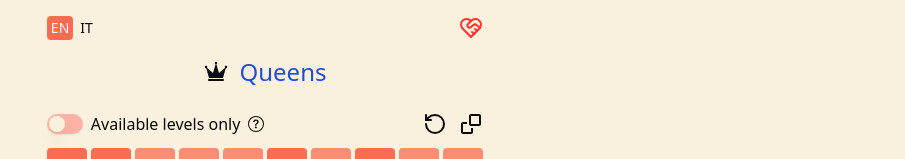
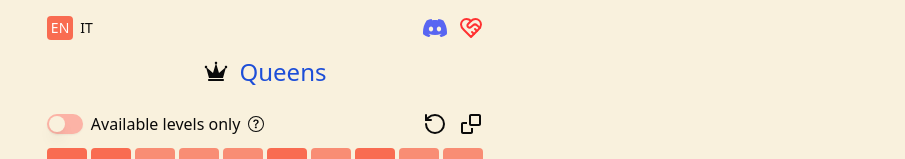
Before and after one commit to samimsu/queens-game-linkedin, a React (Vite) app: page / in a window 1280 px wide. Shown: the top 159 px of the page, without its empty margins (375-1280 px from the left). Built offline with nearby package versions, Linux system fonts and the light colour scheme.

Commit message:
Add Discord link

```diff
--- a/src/components/LevelSelection/LevelSelection.jsx
+++ b/src/components/LevelSelection/LevelSelection.jsx
@@ -6,6 +6,7 @@ import LinkedInNote from "./components/LinkedInNote";
 import ResetAllProgressDialog from "./components/ResetAllProgressDialog";
 import LanguageSwitcher from "./components/LanguageSwitcher";
 import SupportMeIconButton from "./components/SupportMeIconButton";
+import DiscordButton from "./components/DiscordButton";
 import {
   getGroupingPreference,
   setGroupingPreference,
@@ -28,7 +29,10 @@ const LevelSelection = () => {
     <div className="flex flex-col justify-center items-center w-fit mx-auto">
       <div className="flex justify-between w-full px-1">
         <LanguageSwitcher />
-        <SupportMeIconButton />
+        <div className="flex items-center space-x-3">
+          <DiscordButton />
+          <SupportMeIconButton />
+        </div>
       </div>
       <Heading />
       <div className="flex w-full justify-between mb-2">
--- /dev/null
+++ b/src/components/LevelSelection/components/DiscordButton.jsx
@@ -0,0 +1,15 @@
+import React from "react";
+import DiscordIcon from "@/components/icons/DiscordIcon";
+import { discord } from "@/data/links";
+
+const DiscordButton = () => {
+  return (
+    <div>
+      <a href={discord} target="_blank" rel="noopener noreferrer">
+        <DiscordIcon />
+      </a>
+    </div>
+  );
+};
+
+export default DiscordButton;
--- /dev/null
+++ b/src/components/icons/DiscordIcon.jsx
@@ -0,0 +1,23 @@
+import React from "react";
+
+const DiscordIcon = () => {
+  return (
+    <svg
+      id="Discord-Logo"
+      xmlns="http://www.w3.org/2000/svg"
+      viewBox="0 0 126.644 96"
+      width="24"
+    >
+      <defs>
+        <style>{`.cls-1{fill:#5865f2;}`}</style>
+      </defs>
+      <path
+        id="Discord-Symbol-Blurple"
+        className="cls-1"
+        d="M81.15,0c-1.2376,2.1973-2.3489,4.4704-3.3591,6.794-9.5975-1.4396-19.3718-1.4396-28.9945,0-.985-2.3236-2.1216-4.5967-3.3591-6.794-9.0166,1.5407-17.8059,4.2431-26.1405,8.0568C2.779,32.5304-1.6914,56.3725.5312,79.8863c9.6732,7.1476,20.5083,12.603,32.0505,16.0884,2.6014-3.4854,4.8998-7.1981,6.8698-11.0623-3.738-1.3891-7.3497-3.1318-10.8098-5.1523.9092-.6567,1.7932-1.3386,2.6519-1.9953,20.281,9.547,43.7696,9.547,64.0758,0,.8587.7072,1.7427,1.3891,2.6519,1.9953-3.4601,2.0457-7.0718,3.7632-10.835,5.1776,1.97,3.8642,4.2683,7.5769,6.8698,11.0623,11.5419-3.4854,22.3769-8.9156,32.0509-16.0631,2.626-27.2771-4.496-50.9172-18.817-71.8548C98.9811,4.2684,90.1918,1.5659,81.1752.0505l-.0252-.0505ZM42.2802,65.4144c-6.2383,0-11.4159-5.6575-11.4159-12.6535s4.9755-12.6788,11.3907-12.6788,11.5169,5.708,11.4159,12.6788c-.101,6.9708-5.026,12.6535-11.3907,12.6535ZM84.3576,65.4144c-6.2637,0-11.3907-5.6575-11.3907-12.6535s4.9755-12.6788,11.3907-12.6788,11.4917,5.708,11.3906,12.6788c-.101,6.9708-5.026,12.6535-11.3906,12.6535Z"
+      />
+    </svg>
+  );
+};
+
+export default DiscordIcon;
--- a/src/data/links.js
+++ b/src/data/links.js
@@ -6,3 +6,4 @@ export const queensGameRepoNewIssue =
   "https://github.com/samimsu/queens-game-linkedin/issues/new";
 export const officialLinkedInQueensGamePage =
   "https://www.linkedin.com/showcase/queens-game";
+export const discord = "https://discord.gg/dr49fthwSb";
```
